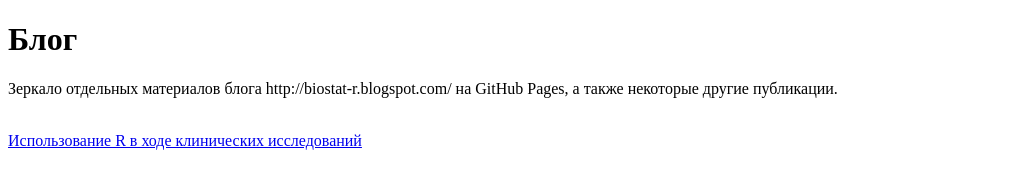
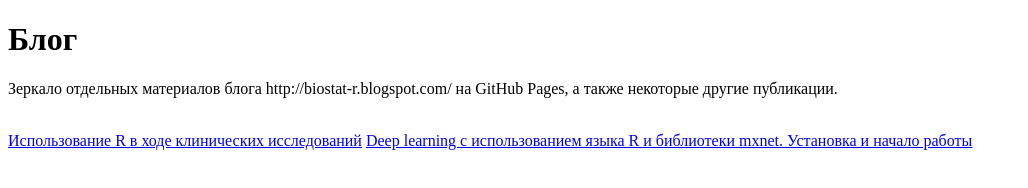
Before and after one commit to statist-bhfz/statist-bhfz.github.io, a plain HTML site: page index.html in a window 1280 px wide. Shown: the whole page, without its empty margins (0-1028 px from the left). Drawn offline with Linux system fonts and the light colour scheme.

Commit message:
index update
index update

```diff
--- a/index.html
+++ b/index.html
@@ -5,5 +5,6 @@
 <p>Зеркало отдельных материалов блога http://biostat-r.blogspot.com/ на GitHub Pages, а также некоторые другие публикации.</p>
 <br>
 <a href = "r_trials.html">Использование R в ходе клинических исследований</a>
+<a href = "mxnet_intro.html">Deep learning с использованием языка R и библиотеки mxnet. Установка и начало работы</a>
 </body>
 </html>
```
